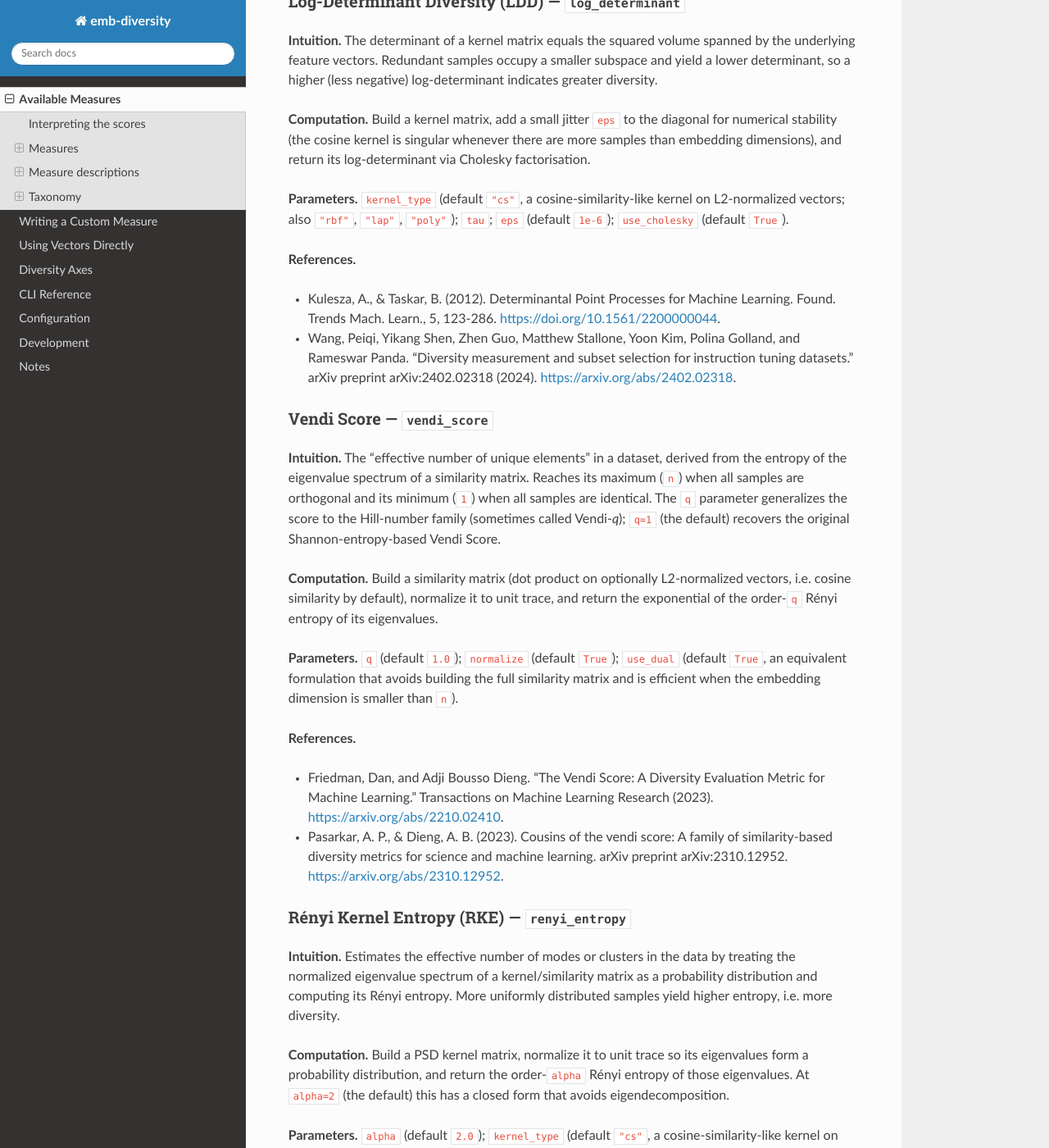
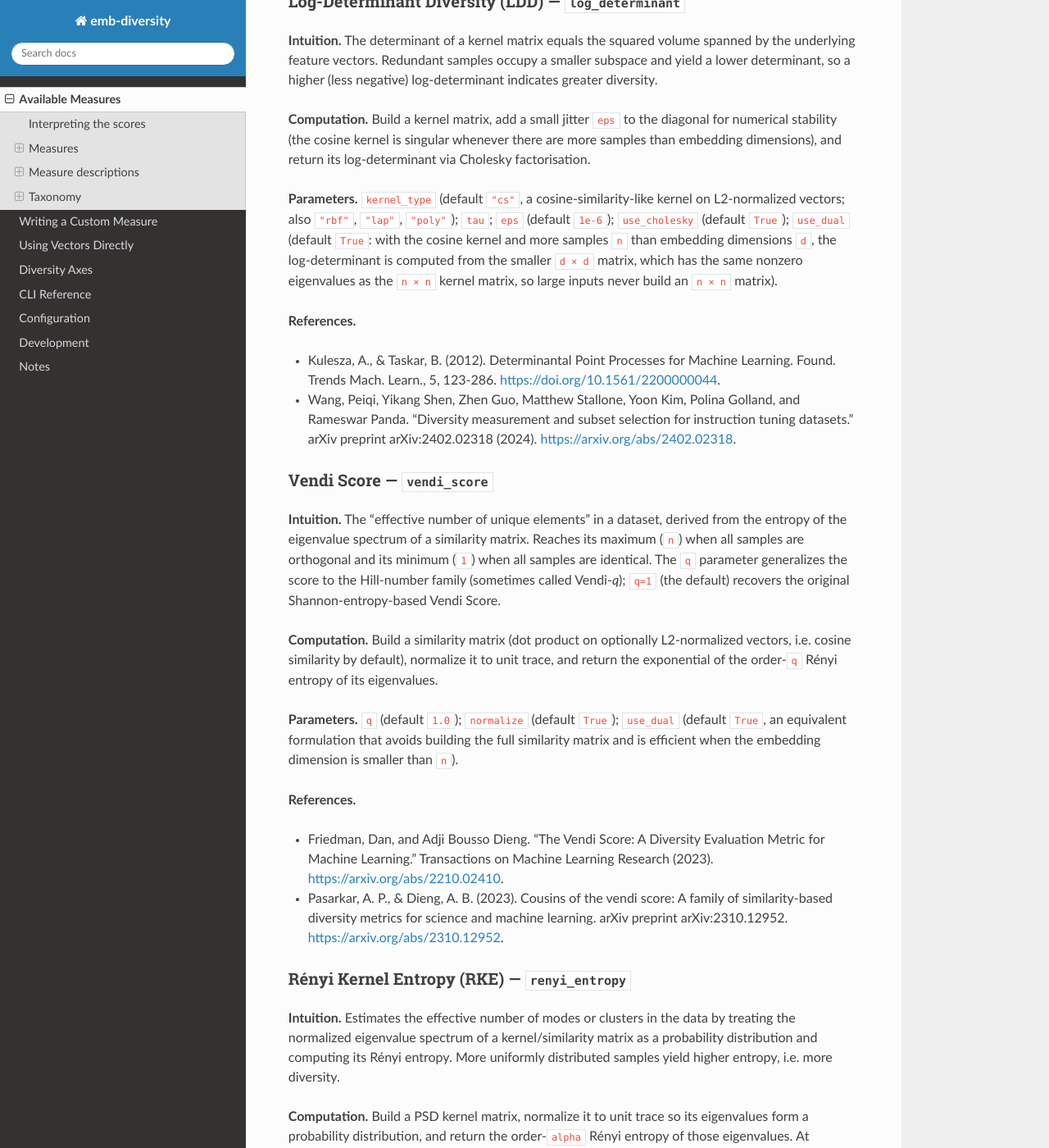
Before and after one commit to nlpsoc/emb-diversity, a Sphinx documentation site: the page built from docs/source/user-guide/measures.md, in a window 1280 px wide and 1400 px high, scrolled down 11878 px. Shown: the whole window at 82% size. Built offline with Sphinx 7.4.7 and the Read the Docs theme 3.1.0, drawn with Linux system fonts in a browser that asks for light colours; pages that are not in the unit, such as notebooks, are missing from menus; some of the changed text lies outside the part shown.

Commit message:
document use_dual for renyi_entropy and log_determinant
Co-Authored-By: Claude Fable 5.2 <noreply@anthropic.com>

```diff
--- a/docs/source/user-guide/measures.md
+++ b/docs/source/user-guide/measures.md
@@ -352,7 +352,11 @@ factorisation.
 
 **Parameters.** `kernel_type` (default `"cs"`, a cosine-similarity-like kernel on
 L2-normalized vectors; also `"rbf"`, `"lap"`, `"poly"`); `tau`; `eps` (default
-`1e-6`); `use_cholesky` (default `True`).
+`1e-6`); `use_cholesky` (default `True`); `use_dual` (default `True`: with the
+cosine kernel and more samples `n` than embedding dimensions `d`, the
+log-determinant is computed from the smaller `d × d` matrix, which has the same
+nonzero eigenvalues as the `n × n` kernel matrix, so large inputs never build
+an `n × n` matrix).
 
 **References.**
 - Kulesza, A., & Taskar, B. (2012). Determinantal Point Processes for Machine Learning. Found. Trends Mach. Learn., 5, 123-286. <https://doi.org/10.1561/2200000044>.
@@ -397,7 +401,11 @@ that avoids eigendecomposition.
 
 **Parameters.** `alpha` (default `2.0`); `kernel_type` (default `"cs"`, a
 cosine-similarity-like kernel on optionally L2-normalized vectors; also
-`"rbf"`, `"lap"`, `"poly"`); `tau`; `normalize` (default `True`).
+`"rbf"`, `"lap"`, `"poly"`); `tau`; `normalize` (default `True`); `use_dual`
+(default `True`: with the cosine kernel and more samples `n` than embedding
+dimensions `d`, the entropy is computed from the smaller `d × d` matrix, which
+has the same nonzero eigenvalues as the `n × n` kernel matrix, so large inputs
+never build an `n × n` matrix).
 
 **References.**
 - Mironov, Mikhail, and Liudmila Prokhorenkova. "Measuring Diversity: Axioms and Challenges." arXiv:2410.14556. Preprint, arXiv, June 14, 2025. <https://doi.org/10.48550/arXiv.2410.14556>.
```
